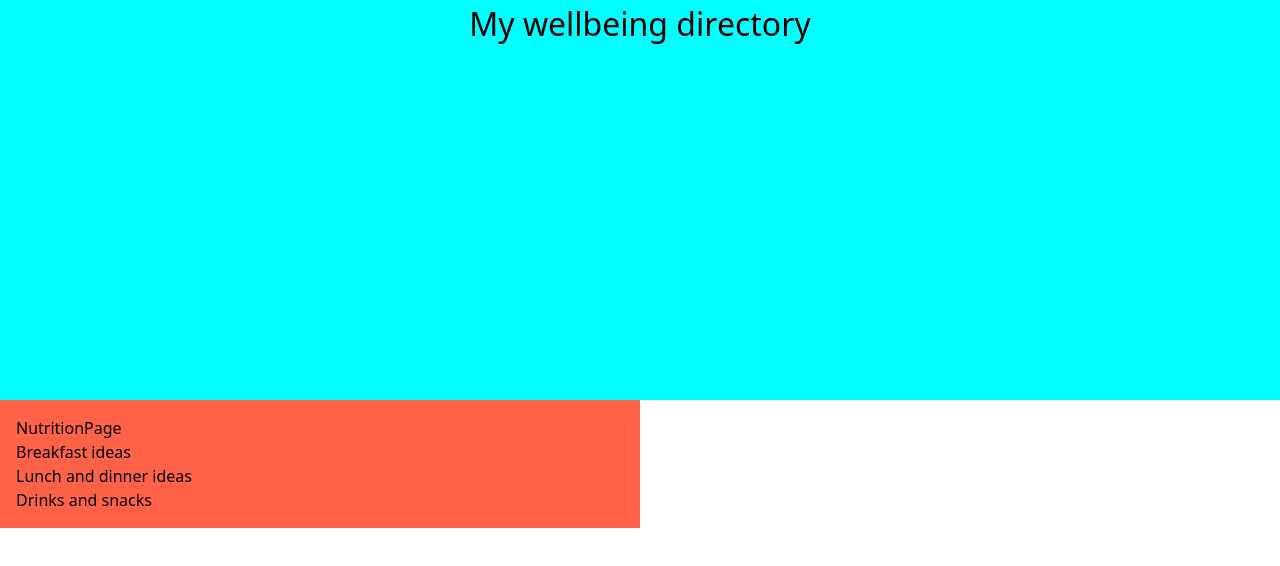
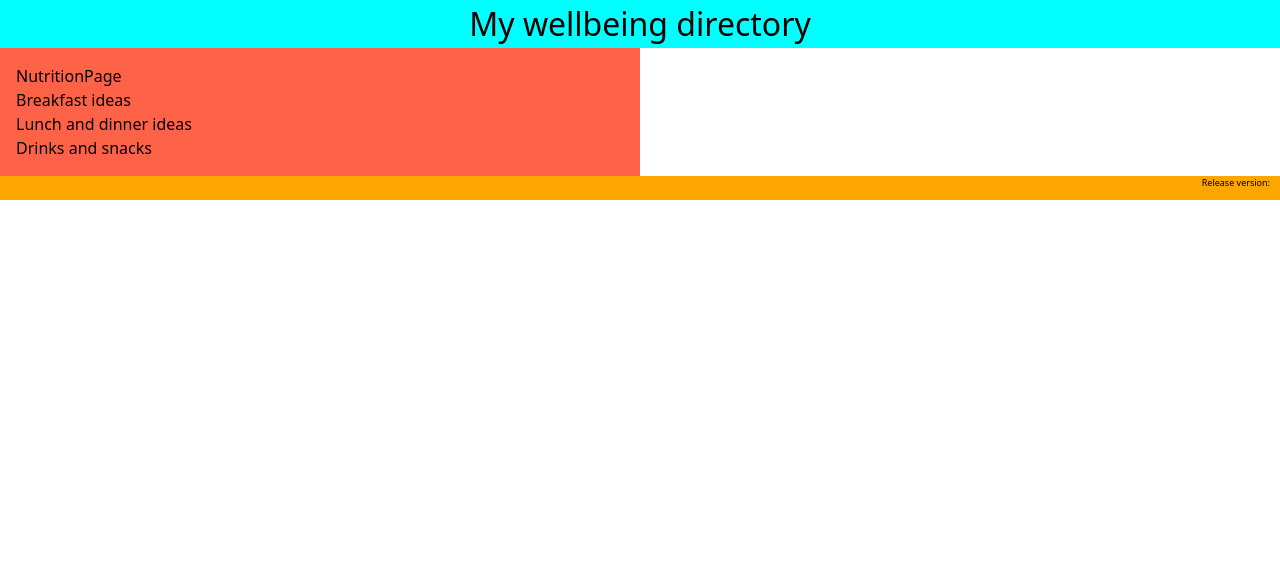
Before and after one commit to aghayev/nextjs-mydirectory, a Next.js app: page /nutrition in a window 1280 px wide. Shown: the top 566 px of the page. Built offline with nearby package versions, Linux system fonts and the light colour scheme.

Commit message:
feat(mwd-3): sqlite sql query based on given api param

```diff
--- a/app/layout.module.css
+++ b/app/layout.module.css
@@ -1,7 +1,15 @@
 .header {
     width: 100%;
-    height: 50vh;
     background-color: cyan;
     text-align: center;
     font-size: 2rem;
   }
+
+  .trailer {
+    width: 100%;
+    height: 3vh;
+    background-color: orange;
+    text-align: right;
+    font-size:xx-small;
+    padding-right: 10px
+  }
--- a/app/layout.tsx
+++ b/app/layout.tsx
@@ -2,31 +2,37 @@ import type { Metadata } from 'next'
 import './globals.css'
 import styles from './layout.module.css'
 import { Providers } from './GlobalRedux/provider'
+import getConfig from 'next/config';
 
 export const metadata: Metadata = {
   title: 'Create Next App',
   description: 'Generated by create next app',
 }
 
+
 export default function RootLayout({
   children,
 }: {
   children: React.ReactNode
 }) {
+  const { publicRuntimeConfig } = getConfig();
+
+  console.warn('publicRuntimeConfig')
+  console.warn(publicRuntimeConfig)
+
   return (
     <html lang="en">
       <head>
         <title>Next.js</title>
       </head>
       <body>
-        <div
-          className={styles.header}
-        >My wellbeing directory</div>
+        <div className={styles.header}>My wellbeing directory</div>
         <div>
           <Providers>
             {children}
           </Providers>
         </div>
+        <div className={styles.trailer}>Release version: {publicRuntimeConfig?.version}</div>
       </body>
     </html>
   )
--- a/app/nutrition/page.tsx
+++ b/app/nutrition/page.tsx
@@ -14,7 +14,7 @@ const NutritionPage = () => {
           </Link>
         </li>
         <li>
-          <Link href="/DrinksAndSnacks">Drinks and snacks</Link>
+          <Link href="/nutrition/DrinksAndSnacks">Drinks and snacks</Link>
         </li>
       </ul>
     </div>
--- a/next.config.js
+++ b/next.config.js
@@ -1,4 +1,9 @@
 /** @type {import('next').NextConfig} */
-const nextConfig = {}
+const { version } = require('./package.json');
+const nextConfig = {
+    publicRuntimeConfig: {
+        version,
+      },
+}
 
 module.exports = nextConfig
--- a/pages/api/sqlite.tsx
+++ b/pages/api/sqlite.tsx
@@ -4,8 +4,13 @@ import type { NextApiRequest, NextApiResponse } from 'next'
 
 let db: Database<sqlite3.Database, sqlite3.Statement> | null = null;
 
-type ResponseData = {
+type ResponseData = ResponseSuccessData | ResponseErrorData
+type ResponseSuccessData = {
   items: any[]
+}
+
+type ResponseErrorData = {
+  error: string
 }
 
 export default async function handler(
@@ -20,25 +25,18 @@ export default async function handler(
       });
     }
 
-    const category = req.body.category;
+    try {
+      const category = req?.body.category;
 
-    try {
-
-      /*
-      const querySql =
-      "SELECT A.title, A.description, A.picture_path \
-      FROM items A Inner join categories B ON A.category_id = B.entity_id \
-      WHERE category_name = 'BreakfastIdeas'";
-      */
-
-      const querySql = "SELECT A.title, A.description, A.picture_path FROM items A \
-      INNER JOIN categories B ON A.category_id = B.entity_id";
+      const querySql = `SELECT A.title, A.description, A.picture_path FROM items A \
+      INNER JOIN categories B ON A.category_id = B.entity_id \
+      WHERE B.category_name = '${category}'`;
 
       const data = await db.all(querySql);
 
       res.status(200).json({ items: data });
-    } catch (error) {
-      // unhide to check error
-      //res.status(500).json({ error: error.message });
+    } catch (error: any) {
+      console.log('Error occured: ' + error.response.data)
+      res.status(500).json({ error: 'Internal System Error'})
     }
 }
```
